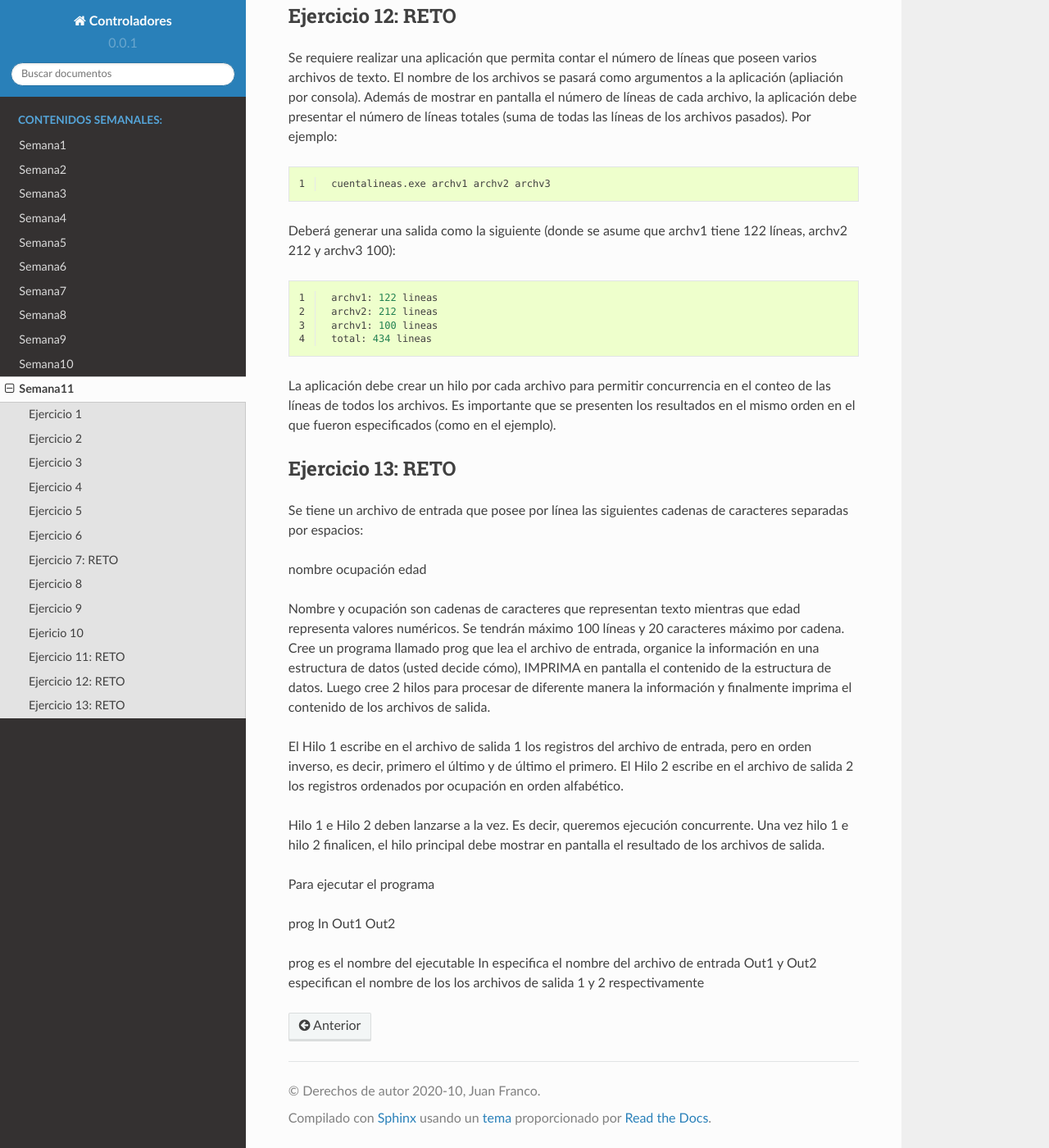
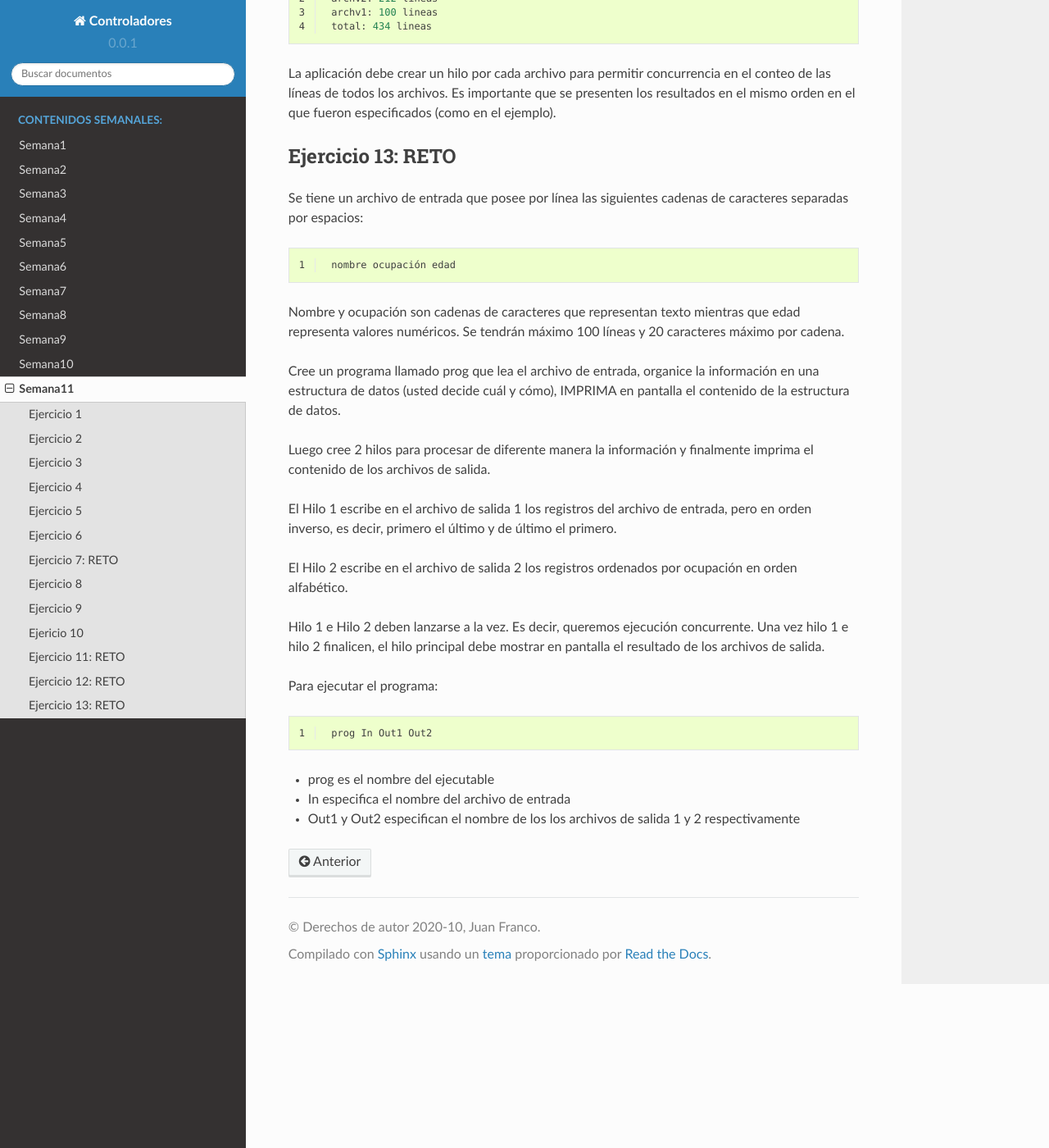
Before and after one commit to juanferfranco/controladores, a Sphinx documentation site: the page built from docs/_semana11/semana11.rst, in a window 1280 px wide and 1400 px high, scrolled down 9018 px. Shown: the whole window at 82% size. Built offline with Sphinx 7.4.7 and the Read the Docs theme 2.0.0, drawn with Linux system fonts in a browser that asks for light colours; some of the changed text lies outside the part shown.

Commit message:
update week 11

```diff
--- a/docs/_semana11/semana11.rst
+++ b/docs/_semana11/semana11.rst
@@ -319,7 +319,7 @@ Explicar qué sucede con el siguiente código:
 .. code-block:: csharp
    :lineno-start: 1
 
-using System;
+    using System;
     using System.Threading;
 
     class Example
@@ -570,25 +570,36 @@ Ejercicio 13: RETO
 --------------------
 Se tiene un archivo de entrada que posee por línea las siguientes cadenas de caracteres separadas por espacios:
 
-nombre ocupación edad
+.. code-block:: csharp
+   :lineno-start: 1
+
+    nombre ocupación edad
 
 
 Nombre y ocupación son cadenas de caracteres que representan texto mientras que edad representa valores numéricos.
 Se tendrán máximo 100 líneas y 20 caracteres máximo por cadena.
-Cree un programa llamado prog que lea el archivo de entrada, organice la información en una estructura de datos (usted decide cómo),
-IMPRIMA en pantalla el contenido de la estructura de datos. Luego cree 2 hilos para procesar de diferente manera la información
+
+Cree un programa llamado prog que lea el archivo de entrada, organice la información en una estructura
+de datos (usted decide cuál y cómo), IMPRIMA en pantalla el contenido de la estructura de datos.
+
+Luego cree 2 hilos para procesar de diferente manera la información
 y finalmente imprima el contenido de los archivos de salida.
 
-El Hilo 1 escribe en el archivo de salida 1 los registros del archivo de entrada, pero en orden inverso, es decir, primero el último y de último el primero.
+El Hilo 1 escribe en el archivo de salida 1 los registros del archivo de entrada, pero en orden inverso, es decir,
+primero el último y de último el primero.
+
 El Hilo 2 escribe en el archivo de salida 2 los registros ordenados por ocupación en orden alfabético.
 
 Hilo 1 e Hilo 2 deben lanzarse a la vez. Es decir, queremos ejecución concurrente.
 Una vez hilo 1 e hilo 2 finalicen, el hilo principal debe mostrar en pantalla el resultado de los archivos de salida.
 
-Para ejecutar el programa
+Para ejecutar el programa:
 
-prog In Out1 Out2
+.. code-block:: csharp
+   :lineno-start: 1
 
-prog es el nombre del ejecutable
-In especifica el nombre del archivo de entrada
-Out1 y Out2 especifican el nombre de los los archivos de salida 1 y 2 respectivamente
+    prog In Out1 Out2
+
+* prog es el nombre del ejecutable
+* In especifica el nombre del archivo de entrada
+* Out1 y Out2 especifican el nombre de los los archivos de salida 1 y 2 respectivamente
```
